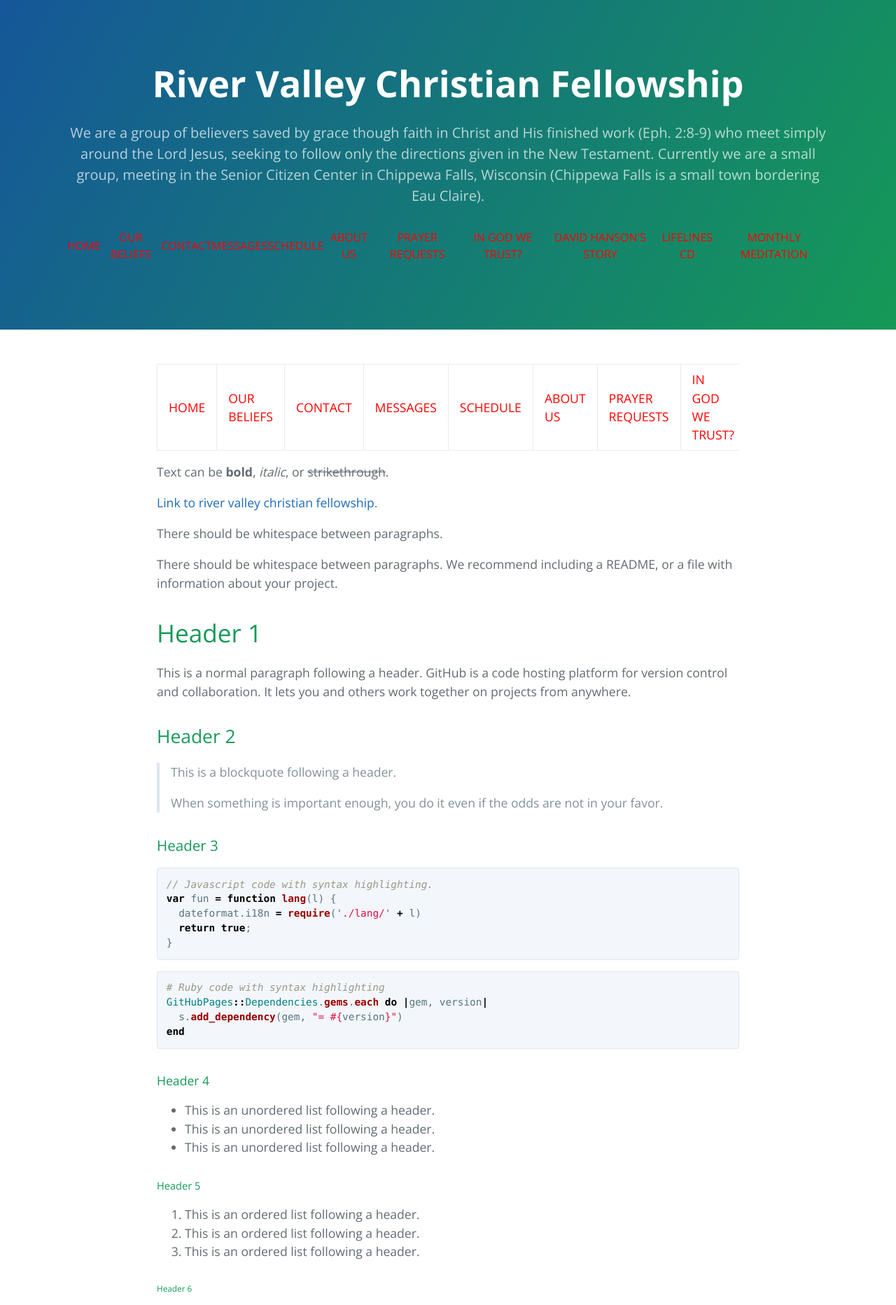
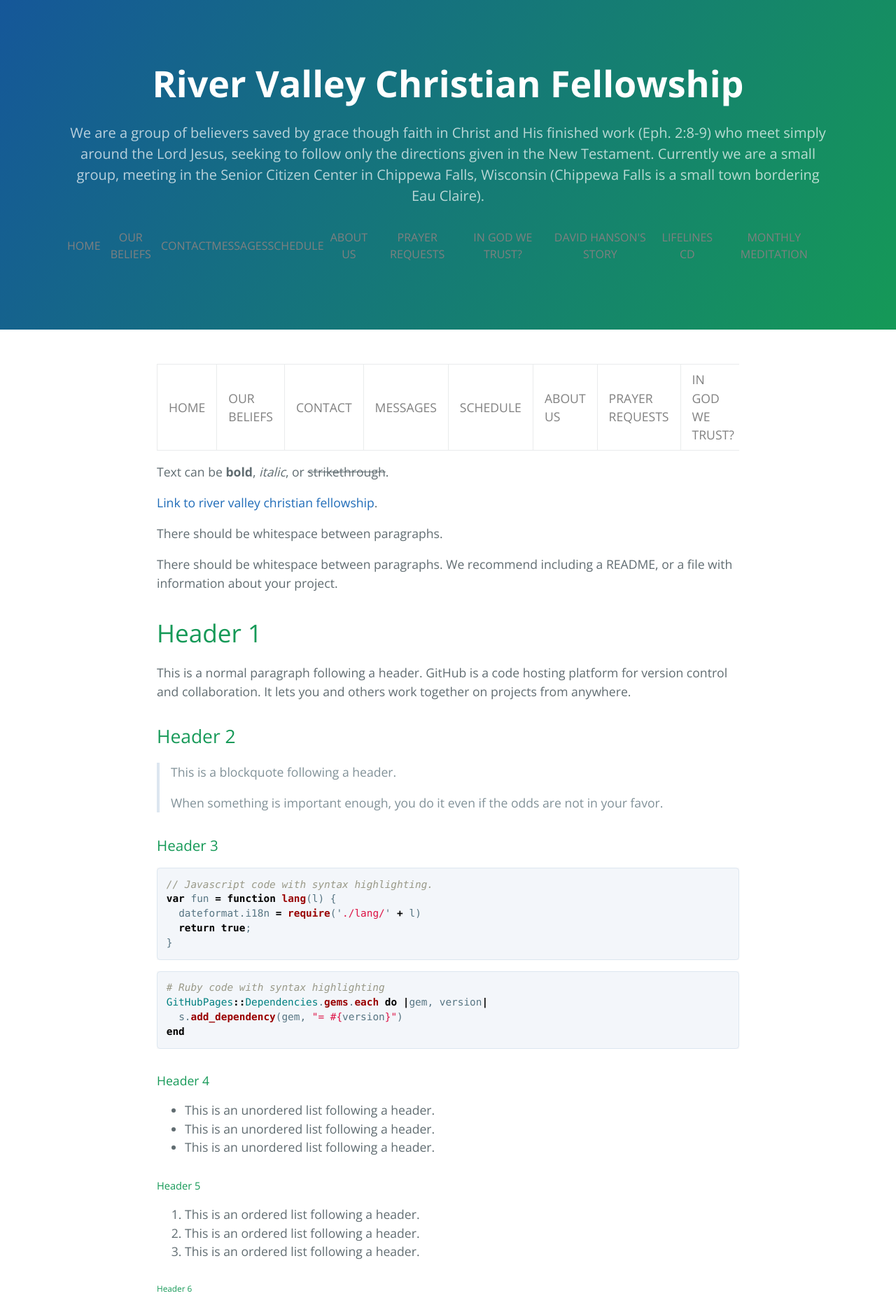
Before and after one commit to RiverValleyChristianFellowship/rvcf.github.io, a Jekyll site: the page built from index.md, in a window 1280 px wide. Shown: the top 1865 px of the page at 70% size. Built offline with Jekyll 4.4.1, drawn with Linux system fonts in a browser that asks for light colours.

```diff
--- a/_includes/head.html
+++ b/_includes/head.html
@@ -13,17 +13,17 @@
 
 <div class="menu">
         <table class="menu"><tr>
-            <td class="menu"><a href="index" style="color:red" class="menu">HOME</a></td>
-            <td class="menu"><a href="beliefs1" style="color:red" class="menu">OUR BELIEFS</a></td>
-            <td class="menu"><a href="contact" style="color:red" class="menu">CONTACT   </a></td>
-            <td class="menu"><a href="messages" style="color:red" class="menu">MESSAGES   </a></td>
-            <td class="menu"><a href="schedule" style="color:red" class="menu">SCHEDULE   </a></td>
-            <td class="menu"><a href="about" style="color:red" class="menu">ABOUT US</a></td>
-            <td class="menu"><a href="prayerRequests" style="color:red" class="menu">PRAYER REQUESTS</a></td>
-            <td class="menu"><a href="freedom" style="color:red" class="menu">IN GOD WE TRUST?</a></td>
-            <td class="menu"><a href="updatesondavid" style="color:red" class="menu">DAVID HANSON'S STORY</a></td>
-            <td class="menu"><a href="lifelines" style="color:red" class="menu">LIFELINES CD</a></td>
-            <td class="menu"><a href="njh" style="color:red" class="menu">MONTHLY MEDITATION</a></td>
+            <td class="menu"><a href="index" style="color:gray" class="menu">HOME</a></td>
+            <td class="menu"><a href="beliefs1" style="color:gray" class="menu">OUR BELIEFS</a></td>
+            <td class="menu"><a href="contact" style="color:gray" class="menu">CONTACT   </a></td>
+            <td class="menu"><a href="messages" style="color:gray" class="menu">MESSAGES   </a></td>
+            <td class="menu"><a href="schedule" style="color:gray" class="menu">SCHEDULE   </a></td>
+            <td class="menu"><a href="about" style="color:gray" class="menu">ABOUT US</a></td>
+            <td class="menu"><a href="prayerRequests" style="color:gray" class="menu">PRAYER REQUESTS</a></td>
+            <td class="menu"><a href="freedom" style="color:gray" class="menu">IN GOD WE TRUST?</a></td>
+            <td class="menu"><a href="updatesondavid" style="color:gray" class="menu">DAVID HANSON'S STORY</a></td>
+            <td class="menu"><a href="lifelines" style="color:gray" class="menu">LIFELINES CD</a></td>
+            <td class="menu"><a href="njh" style="color:gray" class="menu">MONTHLY MEDITATION</a></td>
          </tr></table>
       </div>
 
```
